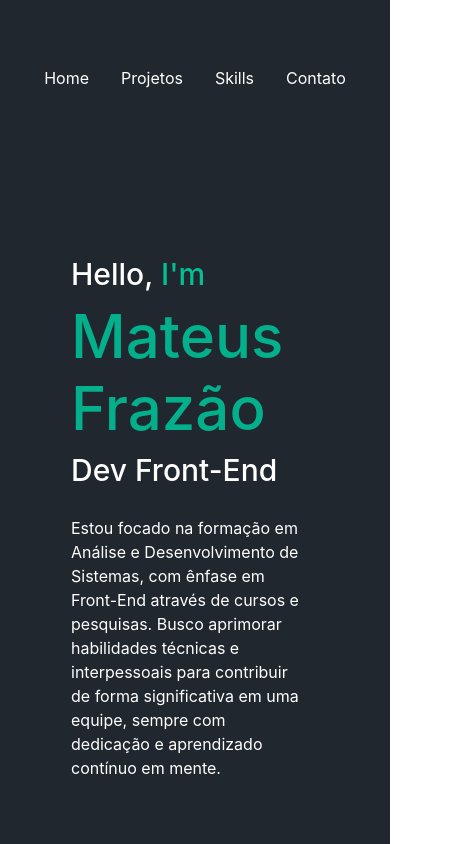
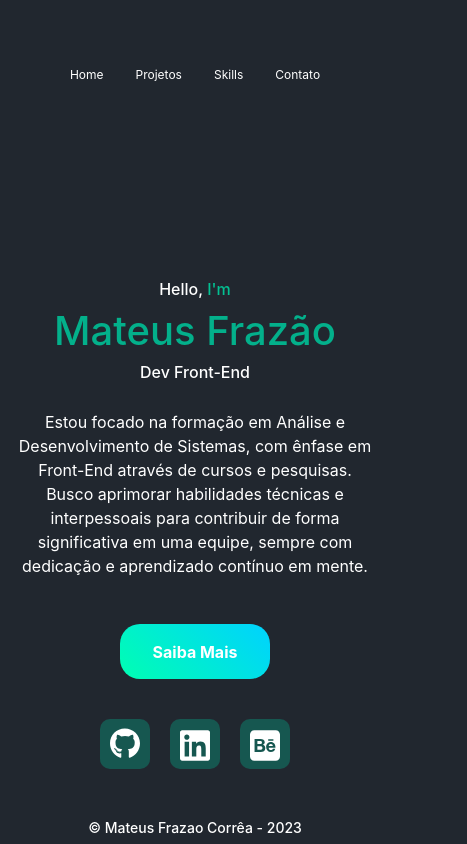
Before and after one commit to mateusfrazz/portfolio-web, a plain HTML site: page index.html in a window 390 px wide. Shown: the top 844 px of the page, 467 px wide, since content can reach past the window. Drawn offline with nearby package versions, Linux system fonts and the light colour scheme.

Commit message:
Update: Finalizado a responsividade da pagina inicial

```diff
--- a/index.html
+++ b/index.html
@@ -11,29 +11,31 @@
     <link rel="stylesheet" href="/src/styles/principal.css">
     <title>Portfolio</title>
   </head>
-  <body>
+  <body class="d-flex flex-column justify-content-center align-items-center">
+    <main>
       <header>
         <nav>
           <ul class="nav justify-content-center navbar">
             <li class="nav-item">
-            <a class="nav-link linknavbar " href="#">Home</a>
+              <a class="nav-link linknavbar" href="#">Home</a>
             </li>
             <li class="nav-item">
-            <a class="nav-link linknavbar " href="/projetos.html">Projetos</a>
+              <a class="nav-link linknavbar" href="/projetos.html">Projetos</a>
             </li>
             <img src="" alt="">
             <li class="nav-item">
-            <a class="nav-link link-navbar " href="/skills.html">Skills</a>
+              <a class="nav-link linknavbar" href="/skills.html">Skills</a>
             </li>
-          <li class="nav-item link-navbar ">
-            <a class="nav-link" href="/contato.html">Contato</a>
+            <li class="nav-item">
+              <a class="nav-link linknavbar" href="/contato.html">Contato</a>
             </li>
           </ul>
         </nav>
-      <div class="mainheader d-flex flex-row align-items-center">
-        <div class="maindesc col-md-6 mr-3">
+
+        <div class="mainheader row align-items-center mx-auto">
+          <div class="maindesc col-12 col-md-6 text-center text-md-left">
             <div class="desc-user">
-            <h4>Hello, <span>I'm</span> </h4>
+              <h4>Hello, <span>I'm</span></h4>
               <h1>Mateus Frazão</h1>
               <h4>Dev Front-End</h4>
             </div>
@@ -43,10 +45,10 @@
             <div class="botao">
               <a href="/projetos.html">
                 <button type="button" class="btn btn-primary">Saiba Mais</button>
+              </a>
             </div>
-            </a>
 
-          <div class="icons-user d-flex flex-row">
+            <div class="icons-user d-flex flex-row justify-content-center justify-content-md-start">
               <div class="icons">
                 <a href="https://github.com/mateusfrazz">
                   <img src="/src/images/github-icon.svg" alt="">
@@ -61,25 +63,22 @@
                 <a href="">
                   <img src="/src/images/behance-icon.svg" alt="">
                 </a>
-
               </div>
             </div>
           </div>
-        <div class="imgprofile col-md-6 d-flex justify-content-center">
+          <div class="imgprofile col-12 col-md-6 text-center">
             <img src="/src/images/profile-img.png" alt="" class="img-fluid rounded-circle">
           </div>
         </div>
       </header>
-
+    </main>
     <footer>
       <div class="desc-footer">
         <h1>© Mateus Frazao Corrêa - 2023</h1>
-
       </div>
     </footer>
 
     <!-- JavaScript (Opcional) -->
-    <!-- jQuery primeiro, depois Popper.js, depois Bootstrap JS -->
     <script src="https://code.jquery.com/jquery-3.3.1.slim.min.js" integrity="sha384-q8i/X+965DzO0rT7abK41JStQIAqVgRVzpbzo5smXKp4YfRvH+8abtTE1Pi6jizo" crossorigin="anonymous"></script>
     <script src="https://cdnjs.cloudflare.com/ajax/libs/popper.js/1.14.3/umd/popper.min.js" integrity="sha384-ZMP7rVo3mIykV+2+9J3UJ46jBk0WLaUAdn689aCwoqbBJiSnjAK/l8WvCWPIPm49" crossorigin="anonymous"></script>
     <script src="https://stackpath.bootstrapcdn.com/bootstrap/4.1.3/js/bootstrap.min.js" integrity="sha384-ChfqqxuZUCnJSK3+MXmPNIyE6ZbWh2IMqE241rYiqJxyMiZ6OW/JmZQ5stwEULTy" crossorigin="anonymous"></script>
--- a/src/styles/contato.css
+++ b/src/styles/contato.css
@@ -43,3 +43,8 @@ main form .btn{
     width: 400px;
     height: 50px;
 }
+
+
+@media (max-width: 768px) {
+
+}
--- a/src/styles/home.css
+++ b/src/styles/home.css
@@ -4,29 +4,34 @@
     --cor-botoes: #242424;
 }
 
-/* Inicio do Header */
+body {
+    width: 100%;
+    height: 100%;
+    background-color: #21272F;
+
+}
+
 header {
     background-color: #21272F;
     width: 100%;
-    height: 950px;
+    height: 800px;
     padding-top: 50px;
+    padding-bottom: 50px;
 }
 
 header .mainheader {
-    max-width: 1200px; /* Ajuste para permitir que o layout se expanda */
+    max-width: 1200px;
     margin: 0 auto;
+    margin-top: 8.125rem;
 }
 
-/* fim do conteudo principal */
-
 .maindesc {
-    margin-left: 56px;
-    padding-top: 150px;
+    padding-top: 50px;
 }
 
 .maindesc h4 {
     color: white;
-    font-size: 30px;
+    font-size: 2rem;
 }
 
 .maindesc span {
@@ -35,7 +40,7 @@ header .mainheader {
 
 .maindesc h1 {
     color: #03B08B;
-    font-size: 60px;
+    font-size: 3rem;
 }
 
 .maindesc .desc-text {
@@ -44,29 +49,25 @@ header .mainheader {
 }
 
 .maindesc .botao {
-    padding-top: 50px;
+    padding-top: 30px;
     cursor: pointer;
     outline: none;
-    cursor: pointer;
-    overflow: hidden;
 }
 
 .maindesc .botao button {
     width: 150px;
     height: 55px;
     color: white;
-    background: linear-gradient(45deg, #00ffb2, #00d2ff); /* Cores do gradiente */
-    transition: box-shadow 0.3s;
+    background: linear-gradient(45deg, #00ffb2, #00d2ff);
     border: none;
-    border-radius: 20px; /* Arredonda as bordas */
+    border-radius: 20px;
     font-weight: bold;
     cursor: pointer;
-
 }
 
 .icons-user {
-    gap: 40px;
-    padding-top: 70px;
+    gap: 20px;
+    padding-top: 40px;
 }
 
 .icons-user .icons {
@@ -74,8 +75,7 @@ header .mainheader {
     height: 50px;
     background-color: #165750;
     border-radius: 10px;
-    transition: transform 1s ease-in-out;
-
+    transition: transform 0.3s ease-in-out;
 }
 
 .icons-user img {
@@ -83,26 +83,80 @@ header .mainheader {
     width: 30px;
 }
 
-.imgprofile {
-    width: 60%;
-    padding-left: 120px;
-    margin: auto;
+.imgprofile img {
+    width: 100%;
+    max-width: 400px;
+    border-radius: 10px;
 }
 
-.imgprofile img {
-    width: 400px;
-    border-radius: 10px;
 
+
+.desc-footer h1 {
+    color: white;
+    font-size: 0.875rem;
+    margin: 0;
 }
 
-/* transições */
 
-.icons :hover{
+
+.icons :hover {
     transform: scale(1.2);
     cursor: pointer;
 }
 
 button:hover {
-        background: linear-gradient(45deg, #00d2ff, #00ffb2); /* Gradiente invertido para o efeito de hover */
-        box-shadow: 0px 0px 20px rgba(0, 255, 178, 0.7); /* Sombra mais intensa no hover */
+    background: linear-gradient(45deg, #00d2ff, #00ffb2);
+    box-shadow: 0px 0px 20px rgba(0, 255, 178, 0.7);
 }
+
+footer {
+    width: 100%;
+    height: 20px; /* Corrigido para minúsculas */
+    text-align: center;
+    margin-top: 20px;
+    background-color: #21272F;
+    position: relative; /* ou relative, dependendo do seu design */
+    bottom: 0;
+    left: 0;
+}
+
+/* Responsividade */
+
+@media (max-width: 768px) {
+    .maindesc {
+        padding-top: 30px;
+        text-align: center;
+    }
+
+    .imgprofile {
+        width: 80%;
+        padding-left: 0;
+    }
+
+    .icons-user {
+        justify-content: center;
+    }
+}
+
+@media (max-width: 769px) {
+    .mainheader {
+        flex-direction: column;
+        text-align: center;
+        padding-top: 20px;
+    }
+
+    .maindesc h1 {
+        font-size: 2.5rem;
+    }
+
+    .maindesc h4, .maindesc .desc-text {
+        font-size: 1rem;
+    }
+
+    .imgprofile {
+        display: none;
+    }
+    .navbar {
+        font-size: .75rem;
+    }
+}
--- a/src/styles/principal.css
+++ b/src/styles/principal.css
@@ -1,15 +1,17 @@
 /* Estilizações gerais para todas as paginas */
 
-body {
-    /* Removendo a barra de rolagem vertical */
-    overflow-y: hidden;
-}
+
 
 header .navbar a {
     color: white;
     position: relative;
     text-decoration: none; /* Remove a sublinha padrão */
+
 }
+
+/* header .navbar  {
+   margin-bottom: 120px;
+} */
 
 .modal-header, .modal-footer ,.modal-body {
     color: white;
@@ -22,23 +24,6 @@ header .navbar a {
     color: white;
     text-decoration: none;
 }
-
-.desc-footer{
-    width: 100%;
-    background-color: #1F252D;
-    height: 100px;
-    text-align: center;
-
-}
-
-.desc-footer h1{
-    padding-top: 60px;
-    font-size: 10px;
-    padding-left: 12px;
-    color: aliceblue;
-}
-
-
 /* Transições */
 
 .modal-footer button{
--- a/src/styles/projetos.css
+++ b/src/styles/projetos.css
@@ -1,18 +1,4 @@
-.card {
-    width: 18rem; /* Definindo a largura do card */
-    height: 100%; /* Fazendo o card ocupar toda a altura disponível */
-    display: flex;
-    flex-direction: column; /* Alinhando os itens verticalmente */
-}
 
-.card-img-top {
-    height: 150px; /* Altura fixa para a imagem */
-    object-fit: cover; /* Fazendo a imagem cobrir o espaço sem distorcer */
-}
-
-.card-body {
-    flex-grow: 1; /* Fazendo o corpo do card crescer para preencher o espaço */
-}
 
 body {
     margin: 0;
@@ -20,13 +6,14 @@ body {
     background-color: #21272F;
     color: white;
     font-family: Arial, sans-serif;
+    gap: 9.375rem
 }
 
 header {
     padding: 10px 0;
     text-align: center;
     padding-top: 50px;
-    padding-bottom: 200px;
+    /* padding-bottom: 200px; */
 }
 
 .text-main {
@@ -39,9 +26,20 @@ header {
     color: #03C092;
 }
 
+
+.card-img-top {
+    height: 150px; /* Altura fixa para a imagem */
+    object-fit: cover; /* Fazendo a imagem cobrir o espaço sem distorcer */
+}
+
+.card-body {
+    flex-grow: 1; /* Fazendo o corpo do card crescer para preencher o espaço */
+}
+
 .cards {
     display: flex;
     flex-direction: row;
+    flex-wrap: wrap;
     gap: 20px;
     padding-bottom: 120px;
 }
@@ -55,6 +53,10 @@ header {
 }
 
 .card{
+    width: 18rem; /* Definindo a largura do card */
+    height: 100%; /* Fazendo o card ocupar toda a altura disponível */
+    display: flex;
+    flex-direction: column; /* Alinhando os itens verticalmente */
     background: linear-gradient(135deg, rgba(240, 238, 238, 0.1), rgba(255, 255, 255, 0));
     backdrop-filter: blur(10px);
     -webkit-backdrop-filter: blur(10px);
@@ -67,14 +69,19 @@ header {
     cursor: pointer;
 }
 
-.modal{
-    background-color: #21272F;
-    border: none;
+.modal-title{
     text-align: center;
 }
 
-.modal-title{
+footer {
+    width: 100%;
+    height: 20px; /* Corrigido para minúsculas */
     text-align: center;
+    margin-top: 250px;
+    background-color: #21272F;
+    position: relative; /* ou relative, dependendo do seu design */
+    bottom: 0;
+    left: 0;
 }
 
 /* transições */
@@ -99,3 +106,22 @@ header {
 .close{
     color: white;
 }
+
+/* responsividade  */
+@media (max-width: 1211px) {
+    .cards{
+        align-items: center;
+        justify-content: center;
+    }
+
+}
+
+@media (max-width: 530px) {
+       .modalmain{
+        width: 100px;
+      }
+
+      .videocard{
+        width: 350px;
+      }
+}
--- a/src/styles/skills.css
+++ b/src/styles/skills.css
@@ -10,14 +10,16 @@ body{
     height: 100%;
     padding-top: 20px;
     background-color:#1F252D;
-}
+    gap: 9.375rem
 
-nav ul{
-    padding-top: 40px;
 }
 
 header a{
     color: white;
+}
+
+ header nav ul{
+    padding-top: 40px;
 }
 
 main{
@@ -53,9 +55,8 @@ main{
     width: 70%;
     height: 80%;
     gap: 40px;
-    padding-top: 40px;
+
 }
-
 
 .play-button {
     width: 40px;
@@ -103,13 +104,8 @@ main{
     padding-top: 10px;
 }
 
-.text-main{
-    padding-top: 300px;
-}
-
 .skill-content i{
     width: 100px;
-
 }
 
 .custom-icon {
```
Also changed, not shown: projetos.html (+11 -6 lines). Lines whose indentation alone changed are shown as unchanged.
